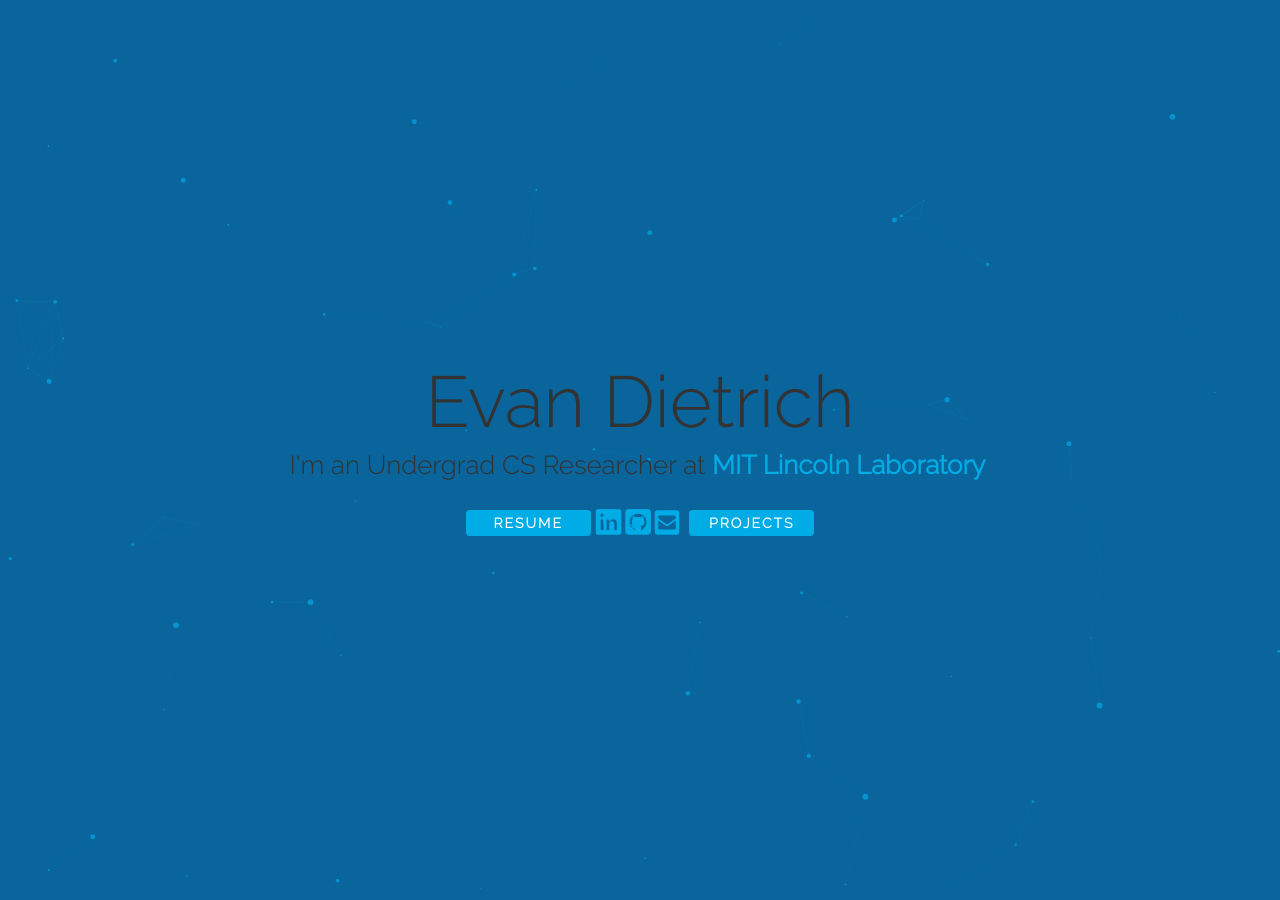
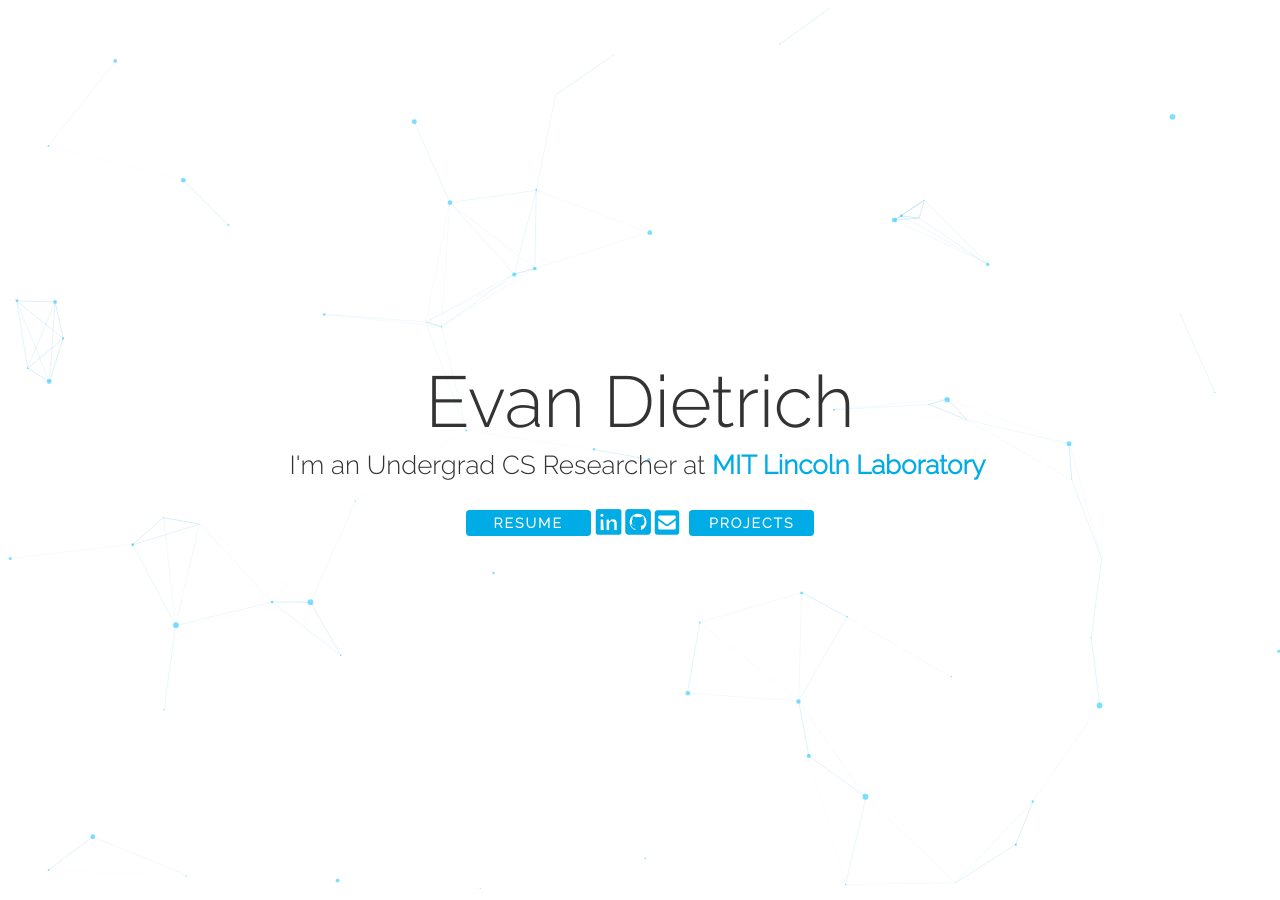
Before and after one commit to EvanDietrich/EvanDietrich.github.io, a Jekyll site: the page index.html, which Jekyll copies as it is, in a window 1280 px wide. Built offline with Jekyll 4.4.1, drawn with Linux system fonts in a browser that asks for light colours; nearby versions of some CDN libraries.

Commit message:
Update style.css

```diff
--- a/css/style.css
+++ b/css/style.css
@@ -278,7 +278,7 @@
 #particles-js{
   width: 100%;
   height: 100%;
-  background-color: #0a659c;
+  background-color: #ffffff;
   /*chagned from #ffffff*/
   background-image: url('');
   background-size: cover;
```
